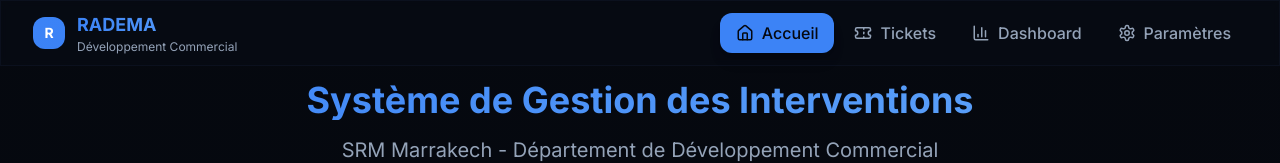
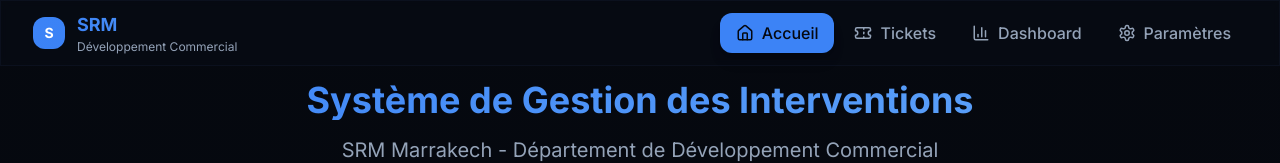
Before and after one commit to ousstheprogrammer/radema-ticket-flow, a React (Vite) app: page / in a window 1280 px wide. Both pictures are taken after typing "Sample", "Sample123" into the empty fields and a click on the button "Se connecter". Shown: the top 163 px of the page. Built offline with nearby package versions, Linux system fonts and the light colour scheme.

Commit message:
Refactor: Apply SRM branding consistently

```diff
--- a/src/components/Navbar.tsx
+++ b/src/components/Navbar.tsx
@@ -22,10 +22,10 @@ const Navbar = ({ currentPage, onNavigate }: NavbarProps) => {
         <div className="flex items-center justify-between h-16">
           <div className="flex items-center space-x-3">
             <div className="w-8 h-8 bg-gradient-to-br from-primary to-blue-500 rounded-lg flex items-center justify-center">
-              <span className="text-white font-bold text-sm">R</span>
+              <span className="text-white font-bold text-sm">S</span>
             </div>
             <div>
-              <h1 className="font-bold text-lg gradient-text">RADEMA</h1>
+              <h1 className="font-bold text-lg gradient-text">SRM</h1>
               <p className="text-xs text-muted-foreground">Développement Commercial</p>
             </div>
           </div>
```
